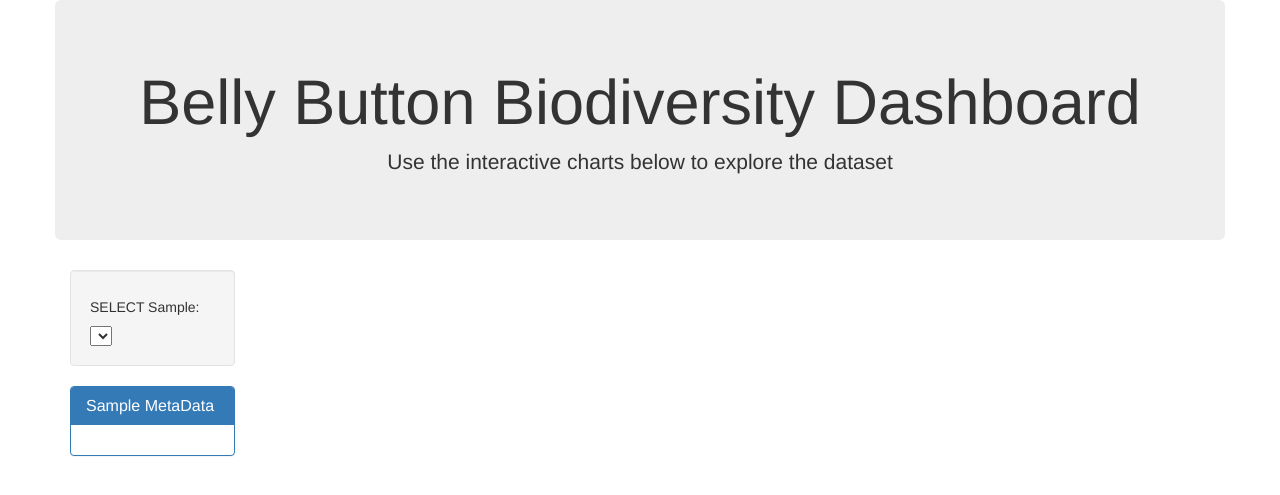
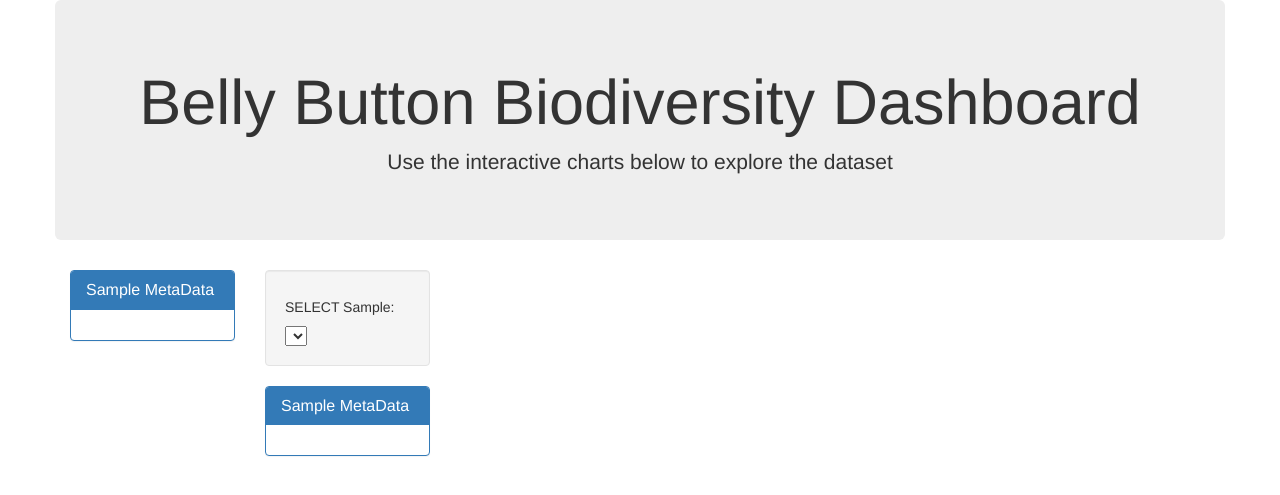
Before and after one commit to danielczz/Dashboarding-website-for-Biodiversity, a Flask app: page / in a window 1280 px wide. Shown: the top 495 px of the page. Run offline with Flask 2, Linux system fonts and the light colour scheme; data that the repository does not hold is empty; some libraries are stand-ins or nearby versions.

Commit message:
New panel added

```diff
--- a/static/js/app.js
+++ b/static/js/app.js
@@ -2,10 +2,8 @@ function buildMetadata(sample) {
   // Complete the following function that builds the metadata panel
   // Use `d3.json` to fetch the metadata for a sample
     // Use d3 to select the panel with id of `#sample-metadata`
-    var Panel = d3.select("#sample-metadata");
 
     // Use `.html("") to clear any existing metadata
-    Panel.html("");
 
     // Use `Object.entries` to add each key and value pair to the panel
     // Hint: Inside the loop, you will need to use d3 to append new
@@ -32,12 +30,33 @@ function buildMetadata(sample) {
 
 function buildCharts(sample) {
 
+
+  var Panel_Test = d3.select("#sample-data");
+  Panel_Test.html("");
+
+  var url_samples = ("/samples/") + sample;
+
+  // var url_samples = ("/samples/975");
+
+  d3.json(url_samples).then((sample_Data) => {
+    Object.entries(sample_Data).forEach(([key, value]) => {
+      //  Lets create a row per content in the sample_Metadata
+      var row = Panel_Test.append("h6");
+      //  Lets create the content that goes on the row (With non-breaking spaces)
+      var content = key+':'+'\xa0'+value;
+      row.text(content);
+    });
+  });
+
+
+
+
   // @TODO: Use `d3.json` to fetch the sample data for the plots
 
     // @TODO: Build a Bubble Chart using the sample data
 
     // @TODO: Build a Pie Chart
-    pie_plot = d3.json()
+
     // HINT: You will need to use slice() to grab the top 10 sample_values,
     // otu_ids, and labels (10 each).
 }
@@ -73,6 +92,9 @@ function init() {
   };
 
   Plotly.plot("pie", data, layout);
+  Plotly.plot("gauge", data, layout);
+  Plotly.plot("bubble", data, layout);
+
 
 
 
--- a/templates/index.html
+++ b/templates/index.html
@@ -20,6 +20,15 @@
     </div>
     <div class="row">
       <div class="col-md-2">
+        <div class="panel panel-primary">
+          <div class="panel-heading">
+            <h3 class="panel-title">Sample MetaData</h3>
+          </div>
+          <div id="sample-data" class="panel-body"></div>
+        </div>
+      </div>
+
+      <div class="col-md-2">
         <div class="well">
           <h5>SELECT Sample:</h5>
           <select id="selDataset" onchange="optionChanged(this.value)"></select>
@@ -31,10 +40,10 @@
           <div id="sample-metadata" class="panel-body"></div>
         </div>
       </div>
-      <div class="col-md-5">
+      <div class="col-md-8">
         <div id="pie"></div>
       </div>
-      <div class="col-md-5">
+      <div class="col-md-12">
         <div id="gauge"></div>
       </div>
     </div>
```
